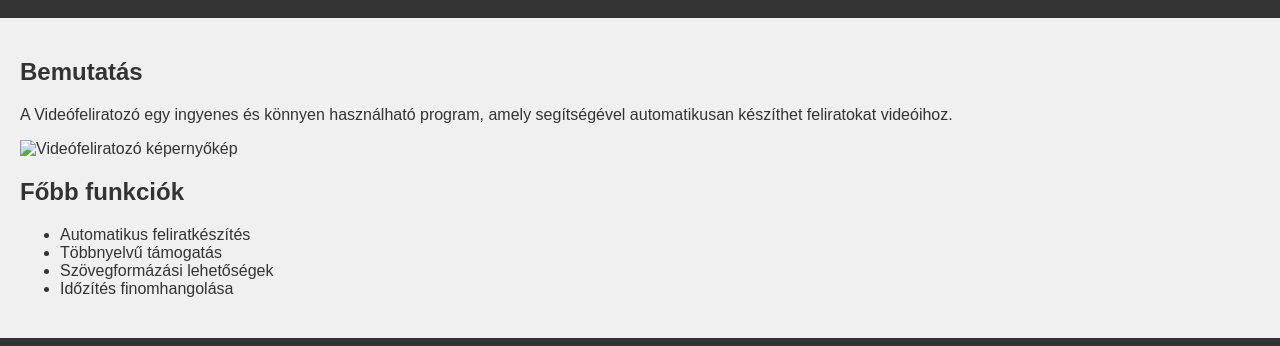
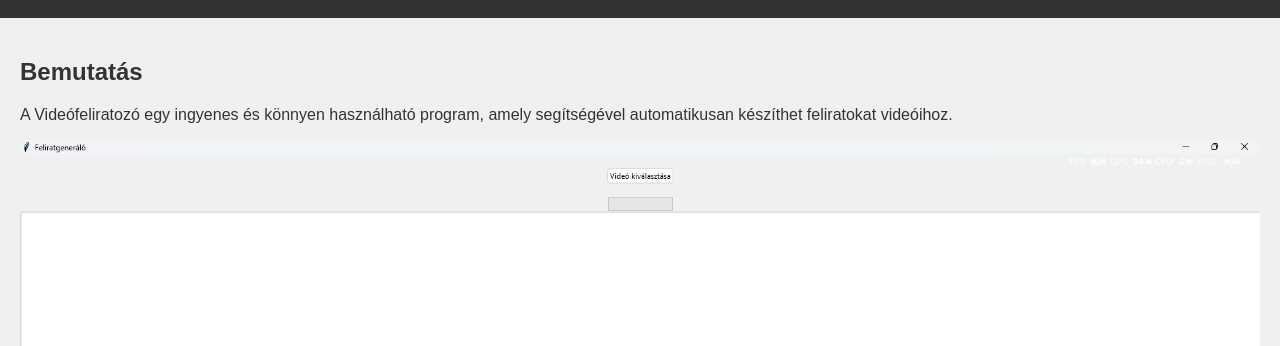
Before and after one commit to kikusz1/Videofeliratozo, a plain HTML site: page index.html in a window 1280 px wide. Shown: the part 120-466 px from the top of the page. Drawn offline with Linux system fonts and the light colour scheme.

Commit message:
Update index.html

```diff
--- a/index.html
+++ b/index.html
@@ -23,7 +23,7 @@
             <p>
                 A Videófeliratozó egy ingyenes és könnyen használható program, amely segítségével automatikusan készíthet feliratokat videóihoz.
             </p>
-            <img src="kep.png" alt="Videófeliratozó képernyőkép">
+            <img src="Screenshot 2025-01-31 184305.png" alt="Videófeliratozó képernyőkép">
         </section>
 
         <section id="funkciok">
```
